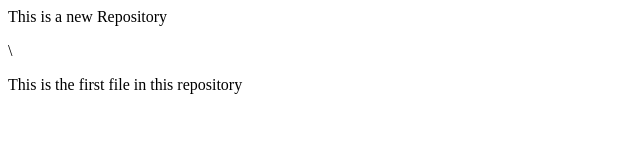
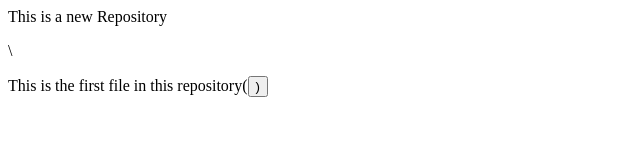
Before and after one commit to sazzadhossen11/LocalRepo, a plain HTML site: page Index.html in a window 1280 px wide. Shown: the full height of the page, 0-640 px from the left. Drawn offline with Linux system fonts and the light colour scheme.

Commit message:
add button

```diff
--- a/Index.html
+++ b/Index.html
@@ -1,2 +1,2 @@
 <p>This is a new Repository</p> \
-<p>This is the first file in this repository</p>
+<p>This is the first file in this repository(<button>)</button></p>
```
